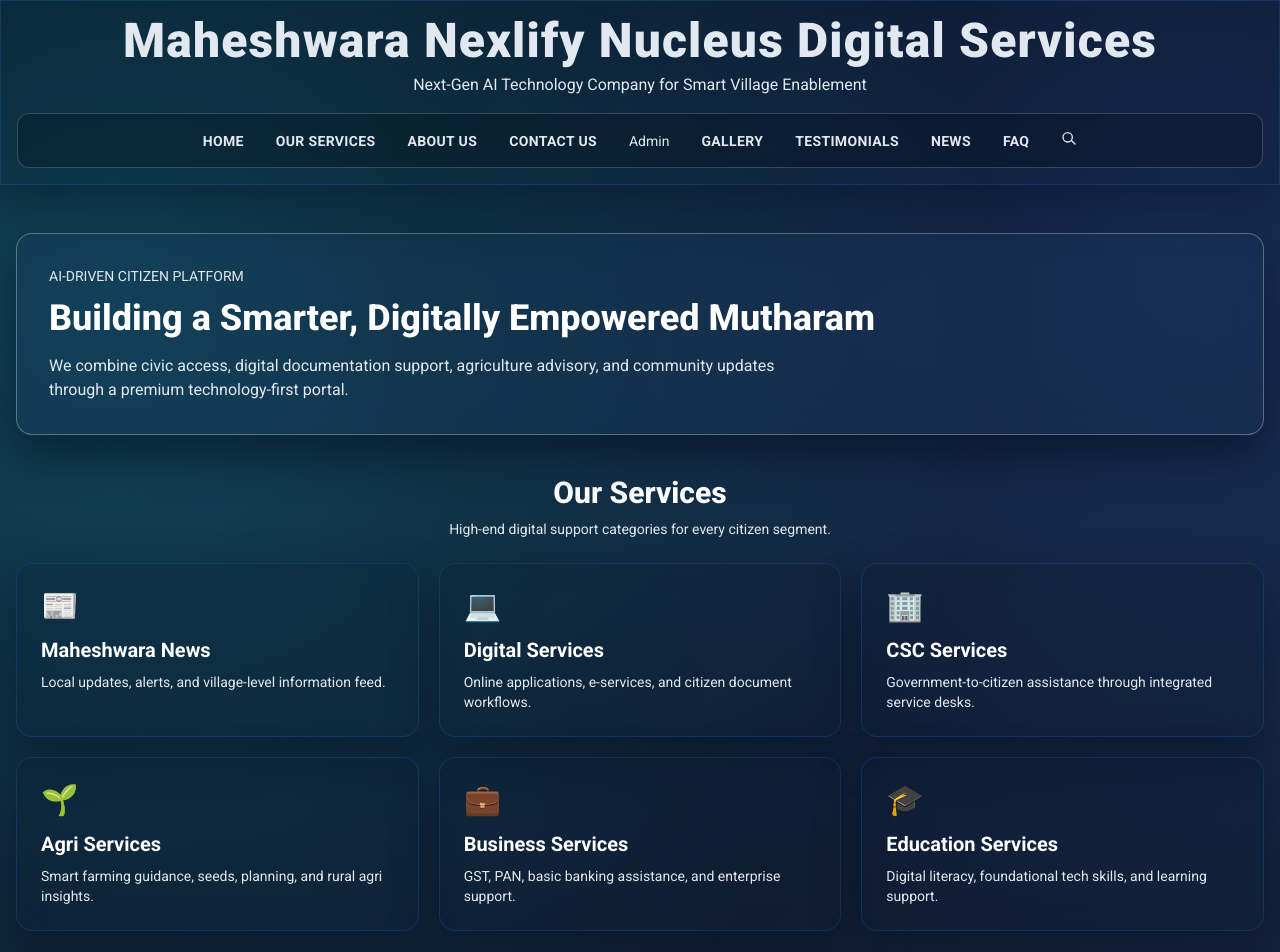
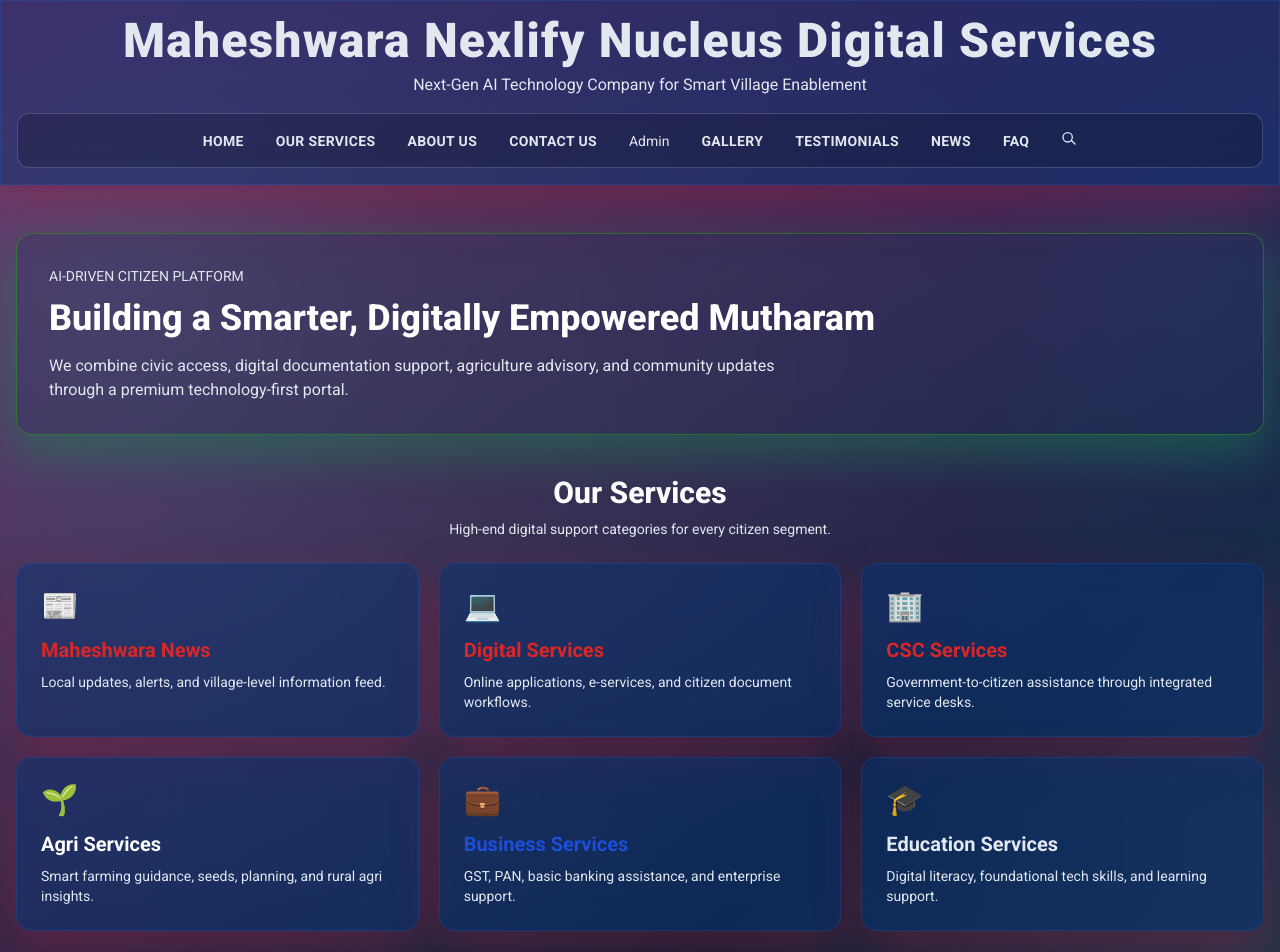
Before and after one commit to srinivasammu6342-beep/Maheshwara, a website: page index.html in a window 1280 px wide. Shown: the top 952 px of the page. Drawn offline with nearby package versions, Linux system fonts and the light colour scheme; a web font is replaced by a local one.

Commit message:
pushing next gen design to master

```diff
--- a/index.html
+++ b/index.html
@@ -21,7 +21,7 @@
       --deep-slate: #0d172a;
       --teal-cyan: #22d3ee;
       --silver: #e2e8f0;
-      --glass: rgba(7, 18, 34, 0.15);
+      --glass: rgba(8, 51, 116, 0.5);
       --glass-strong: rgba(29, 56, 93, 0.26);
       --border-glass: rgba(26, 103, 205, 0.28);
     }
@@ -36,7 +36,7 @@
       background:
         radial-gradient(circle at 8% 12%, rgba(34, 211, 238, 0.26), transparent 36%),
         radial-gradient(circle at 92% 10%, rgba(59, 130, 246, 0.18), transparent 30%),
-        linear-gradient(145deg, #08101f 0%, #111f35 42%, #1e2f4f 100%);
+        linear-gradient(145deg,rgb(132, 16, 74) 0%, #111f35 42%,rgb(110, 121, 141) 100%);
       color: #e2e8f0;
       font-family: "Roboto", "Segoe UI", Arial, sans-serif;
     }
@@ -50,15 +50,15 @@
       border: 1px solid var(--border-glass);
       backdrop-filter: blur(14px);
       -webkit-backdrop-filter: blur(14px);
-      box-shadow: 0 18px 45px rgba(2, 6, 23, 0.35);
+      box-shadow: 0 18px 45px rgba(167, 27, 59, 0.35);
     }
 
     .glass-panel-strong {
       background: var(--glass-strong);
-      border: 1px solid rgba(226, 232, 240, 0.34);
+      border: 1px solid rgba(38, 153, 30, 0.61);
       backdrop-filter: blur(18px);
       -webkit-backdrop-filter: blur(18px);
-      box-shadow: 0 20px 45px rgba(2, 6, 23, 0.48);
+      box-shadow: 0 20px 45px rgba(24, 129, 82, 0.48);
     }
 
     .nav-link {
@@ -136,7 +136,7 @@
       position: fixed;
       inset: 0;
       z-index: 90;
-      background: rgba(2, 6, 23, 0.75);
+      background: rgba(111, 16, 94, 0.75);
       opacity: 0;
       visibility: hidden;
       transition: opacity 0.25s ease, visibility 0.25s ease;
@@ -217,17 +217,17 @@
       <div class="grid gap-5 sm:grid-cols-2 lg:grid-cols-3">
         <a href="news-page.html" class="service-card glass-panel rounded-2xl p-6">
           <p class="text-3xl">📰</p>
-          <h4 class="mt-3 text-xl font-bold text-white">Maheshwara News</h4>
+          <h4 class="mt-3 text-xl font-bold text-red-600">Maheshwara News</h4>
           <p class="mt-2 text-sm text-slate-200">Local updates, alerts, and village-level information feed.</p>
         </a>
         <a href="digital-services.html" class="service-card glass-panel rounded-2xl p-6">
           <p class="text-3xl">💻</p>
-          <h4 class="mt-3 text-xl font-bold text-white">Digital Services</h4>
+          <h4 class="mt-3 text-xl font-bold text-red-600">Digital Services</h4>
           <p class="mt-2 text-sm text-slate-200">Online applications, e-services, and citizen document workflows.</p>
         </a>
         <a href="csc-services.html" class="service-card glass-panel rounded-2xl p-6">
           <p class="text-3xl">🏢</p>
-          <h4 class="mt-3 text-xl font-bold text-white">CSC Services</h4>
+          <h4 class="mt-3 text-xl font-bold text-red-600">CSC Services</h4>
           <p class="mt-2 text-sm text-slate-200">Government-to-citizen assistance through integrated service desks.</p>
         </a>
         <a href="agri-services.html" class="service-card glass-panel rounded-2xl p-6">
@@ -237,12 +237,12 @@
         </a>
         <a href="business-services.html" class="service-card glass-panel rounded-2xl p-6">
           <p class="text-3xl">💼</p>
-          <h4 class="mt-3 text-xl font-bold text-white">Business Services</h4>
+          <h4 class="mt-3 text-xl font-bold text-blue-700">Business Services</h4>
           <p class="mt-2 text-sm text-slate-200">GST, PAN, basic banking assistance, and enterprise support.</p>
         </a>
         <a href="edu-services.html" class="service-card glass-panel rounded-2xl p-6">
           <p class="text-3xl">🎓</p>
-          <h4 class="mt-3 text-xl font-bold text-white">Education Services</h4>
+          <h4 class="mt-3 text-xl font-bold text-cyan-200">Education Services</h4>
           <p class="mt-2 text-sm text-slate-200">Digital literacy, foundational tech skills, and learning support.</p>
         </a>
       </div>
```
